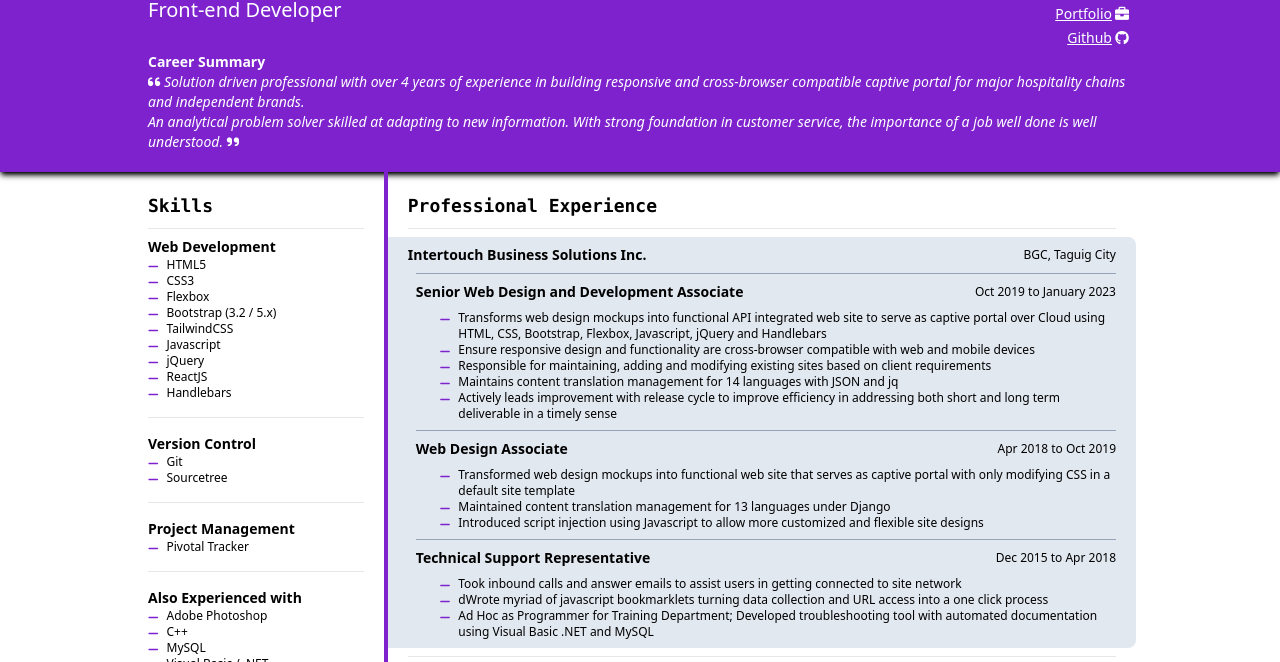
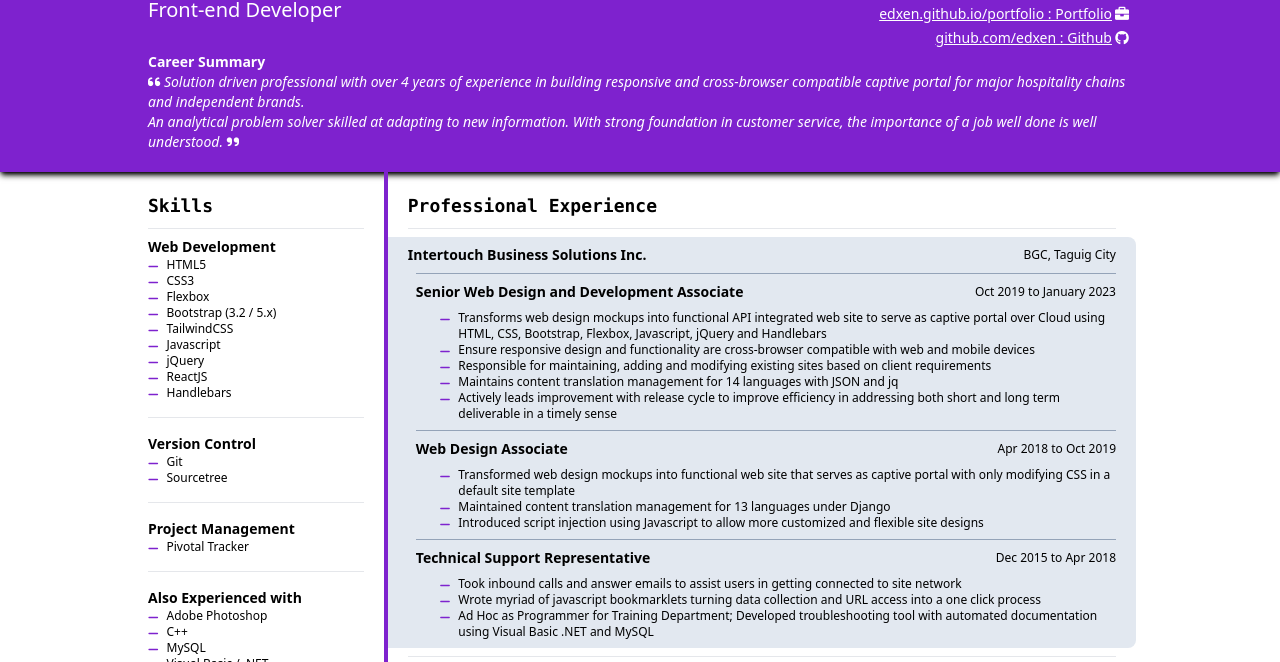
Before and after one commit to edxen/portfolio, a plain HTML site: page assets/resume/index.html in a window 1280 px wide. Shown: the part 88-750 px from the top of the page. Drawn offline with nearby package versions, Linux system fonts and the light colour scheme.

Commit message:
fixed resume typo and added hard links to portfolio

```diff
--- a/assets/resume/assets/index.js
+++ b/assets/resume/assets/index.js
@@ -16,12 +16,12 @@ const texts = {
             link: 'mailto:edabogajr@gmail.com'
         },
         portfolio: {
-            name: 'Portfolio',
+            name: 'edxen.github.io/portfolio : Portfolio',
             icon: 'fa-solid fa-briefcase',
             link: 'https://edxen.github.io/portfolio'
         },
         github: {
-            name: 'Github',
+            name: 'github.com/edxen : Github',
             icon: 'fa-brands fa-github',
             link: 'https://github.com/edxen'
 
@@ -113,7 +113,7 @@ const texts = {
                         duration: 'Dec 2015 to Apr 2018',
                         list: [
                             'Took inbound calls and answer emails to assist users in getting connected to site network',
-                            'dWrote myriad of javascript bookmarklets turning data collection and URL access into a one click process',
+                            'Wrote myriad of javascript bookmarklets turning data collection and URL access into a one click process',
                             'Ad Hoc as Programmer for Training Department; Developed troubleshooting tool with automated documentation using Visual Basic .NET and MySQL'
                         ]
                     }
--- a/assets/resume/index.html
+++ b/assets/resume/index.html
@@ -54,7 +54,7 @@
     </script>
 
     <script id="basic-partial" type="text/x-handlebars-partial">
-        <div class="flex flex-col basis-4/5 items-left justify-center">
+        <div class="flex flex-col basis-3/5 items-left justify-center">
             <div class="flex flex-col basis-full justify-center">
                 <div class="text-3xl">{{ name }}</div>
                 <div class="text-xl">{{ role }}</div>
@@ -63,7 +63,7 @@
     </script>
 
     <script id="info-partial" type="text/x-handlebars-partial">
-        <div class="flex basis-1/5 justify-center items-end flex-col text-sm">
+        <div class="flex basis-2/5 justify-center items-end flex-col text-sm">
             {{#each info}}
             <div class="flex flex-nowrap items-center pb-1">
                 {{#if this.link}} <a href="{{this.link}}" target="_blank" class="underline">{{this.name}}</a>
```
Also changed, not shown: 1 other file.
